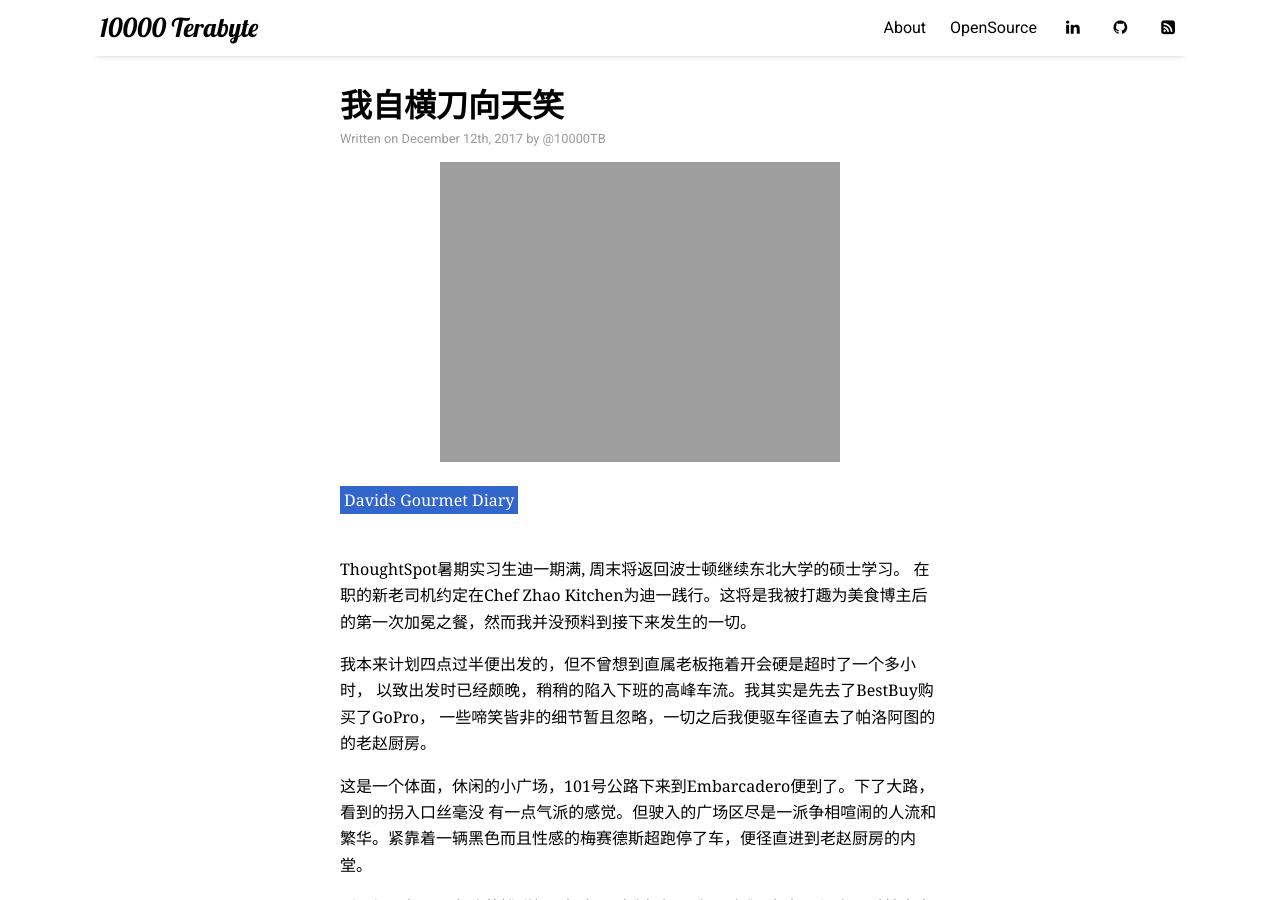
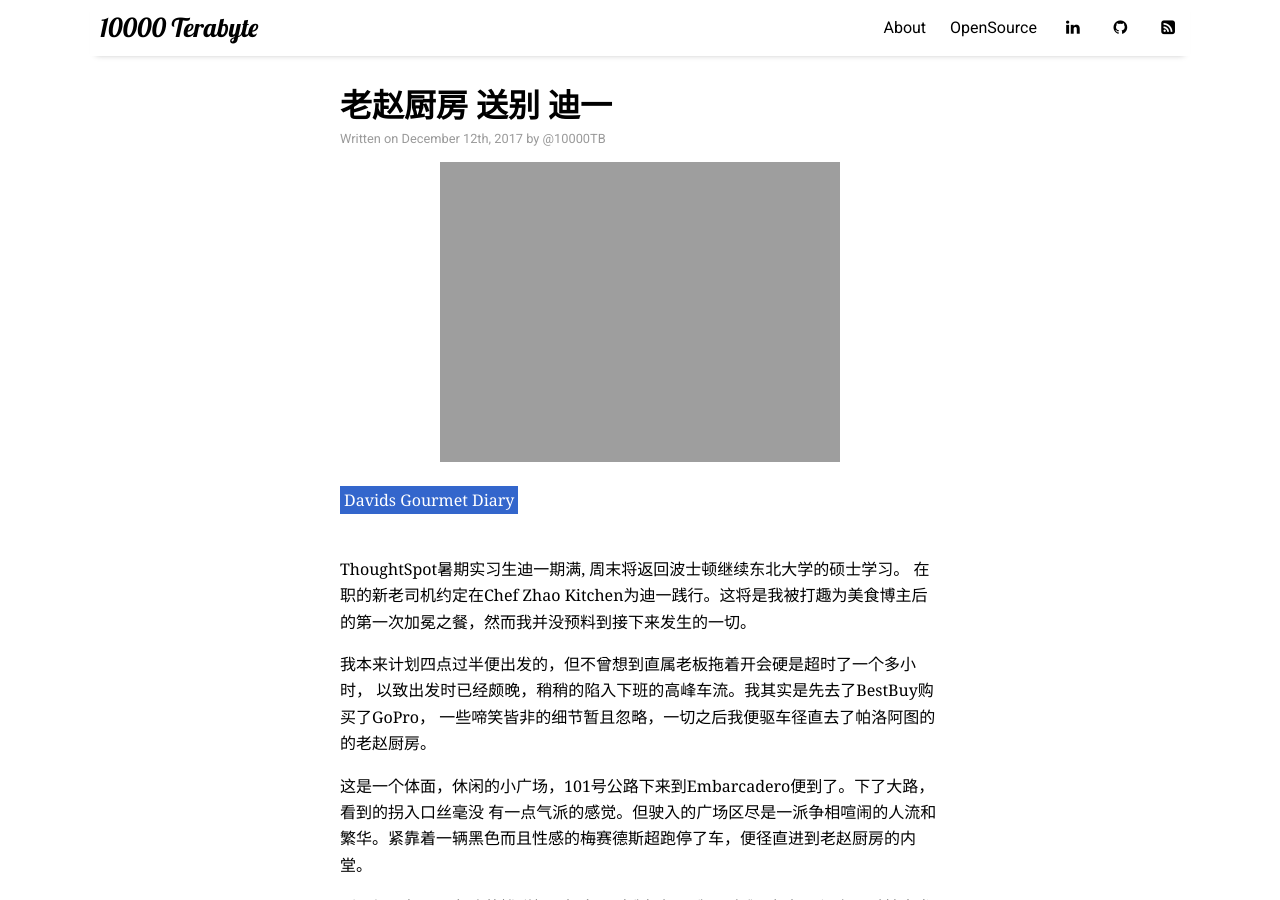
Before and after one commit to 10000TB/10000TB.github.io, a Jekyll site: the page built from _posts/2017-12-12-Wo-Zi-Hen-Dao-Xiang-Tian-Xiao.md, in a window 1280 px wide and 900 px high. Built offline with Jekyll 4.4.1, drawn with Linux system fonts in a browser that asks for light colours; nearby versions of some CDN libraries; comment, search, counter and statistics services are not loaded.

Commit message:
update title.

```diff
--- a/_posts/2017-12-12-Wo-Zi-Hen-Dao-Xiang-Tian-Xiao.md
+++ b/_posts/2017-12-12-Wo-Zi-Hen-Dao-Xiang-Tian-Xiao.md
@@ -1,6 +1,6 @@
 ---
 layout: "post"
-title: "我自横刀向天笑"
+title: "老赵厨房 送别 迪一"
 comments: true
 categories: gourmet
 tags: [gourmet, write]
```
